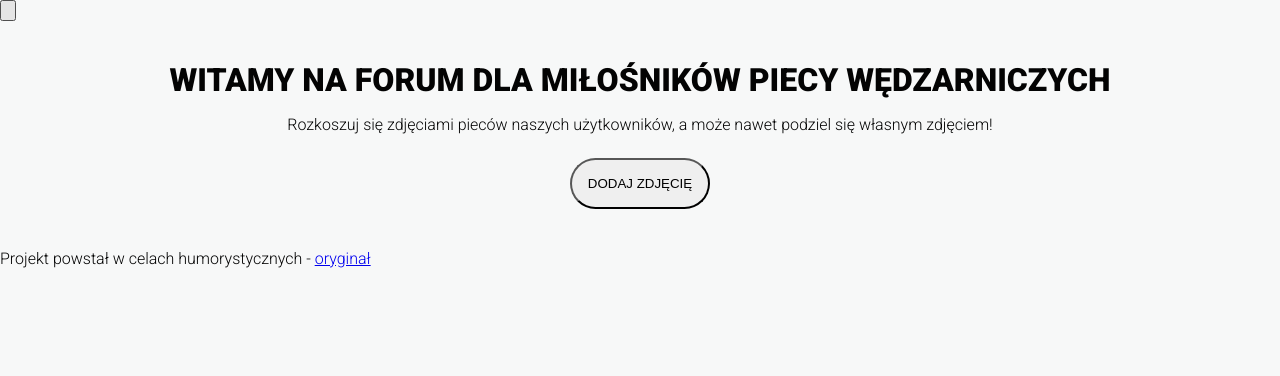
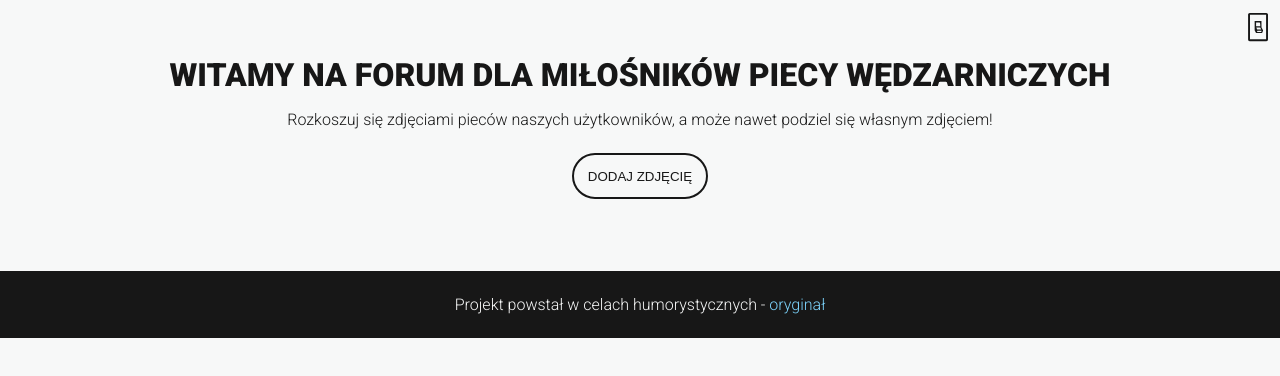
Before and after one commit to Confuze/piece_wedzarnicze, a website: page src/index.html in a window 1280 px wide. Drawn offline with Linux system fonts and the light colour scheme; no server answers.

Commit message:
Update main.css

```diff
--- a/src/main.css
+++ b/src/main.css
@@ -1,16 +1,47 @@
 @import url("https://fonts.googleapis.com/css2?family=Roboto:wght@300;900&display=swap");
 
+.light {
+	--primary-color: #171717;
+	--secondary-color: rgb(247, 248, 248);
+}
+
+.dark {
+	--primary-color: rgb(247, 248, 248);
+	--secondary-color: #171717;
+}
+
 body {
-	background-color: rgb(247, 248, 248);
+	background-color: var(--secondary-color);
 	margin: 0;
 	font-family: "Roboto", sans-serif;
 	font-weight: 300;
-	color: rgb(3, 3, 3);
+	color: var(--primary-color);
+	transition: background 0.5s;
+}
+
+.switch {
+	position: absolute;
+	top: 1.5vh;
+	right: 1.5vh;
+	display: inline-block;
+	border: none;
+	padding: 0;
+	margin: 0;
+	text-decoration: none;
+	cursor: pointer;
+	text-align: center;
+	background-color: unset;
+}
+
+.switch > svg {
+	height: 30px;
+	width: 20px;
+	fill: var(--primary-color);
 }
 
 .main_header {
 	text-align: center;
-	padding: 5vh;
+	padding: 7vh;
 }
 
 .main_header > h1 {
@@ -19,19 +50,19 @@ body {
 
 .main_header > button {
 	margin: 1vh 2vh 0vh 2vh;
-	padding: 2vh;
+	padding: 1.7vh;
 	border-radius: 7.5vh;
-	border-color: rgb(3, 3, 3);
+	border-color: var(--primary-color);
 	cursor: pointer;
 	transition: 0.5s;
+	background-color: var(--secondary-color);
+	color: var(--primary-color);
+	border-style: solid;
 }
 
 .main_header > button:hover {
-	margin: 1vh 2vh 0vh 2vh;
-	padding: 2vh;
-	border-radius: 7.5vh;
-	background-color: rgb(3, 3, 3);
-	color: rgb(252, 252, 252);
+	background-color: var(--primary-color);
+	color: var(--secondary-color);
 }
 
 .gallery {
@@ -39,6 +70,7 @@ body {
 	gap: 1vh;
 	grid-template-columns: repeat(auto-fit, minmax(240px, 1fr));
 	grid-auto-rows: 240px;
+	padding: 1vh;
 }
 
 .gallery > img {
@@ -50,10 +82,25 @@ body {
 	object-position: center;
 }
 
-.gallery > .tall {
-	grid-row: span 2 / auto;
+@media (min-width: 640px) {
+	.gallery > .tall {
+		grid-row: span 2 / auto;
+	}
 }
 
-.gallery > .wide {
-	grid-column: span 2 / auto;
+.footer {
+	width: 100%;
+	text-align: center;
+	padding: 3vh 0;
+	color: var(--secondary-color);
+	background-color: var(--primary-color);
 }
+
+a {
+	color: #7cd3fc;
+	text-decoration: none;
+}
+
+a:hover {
+	text-decoration: underline;
+}
```
